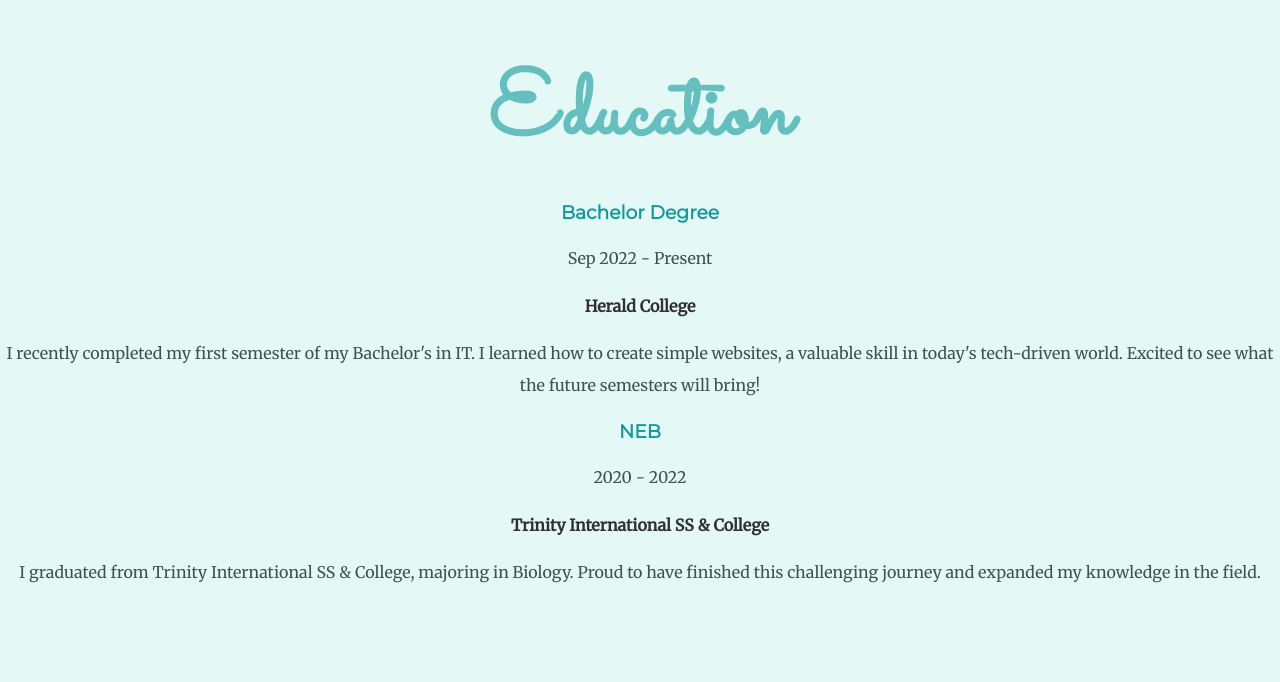
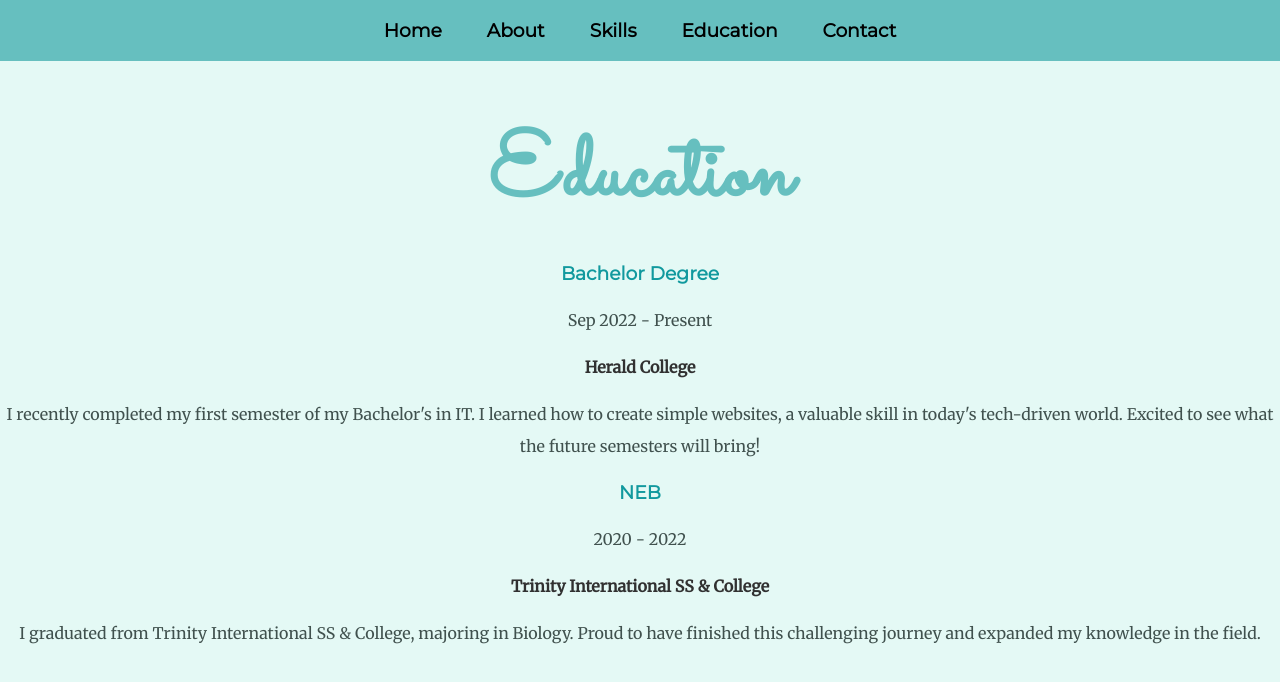
Before and after one commit to savonashrestha/portfolio, a plain HTML site: page education.html in a window 1280 px wide. Drawn offline with Linux system fonts and the light colour scheme.

Commit message:
Update education.html

```diff
--- a/education.html
+++ b/education.html
@@ -16,6 +16,13 @@
     }
 </style>
 <body>
+       <nav class="container">
+          <strong><h3><a href="index.html">Home</a>
+          <a href="profile.html">About</a>
+          <a href="skills.html">Skills</a>
+          <a href="education.html">Education</a>
+          <a href="contact.html">Contact</a></h3></strong>
+        </nav>
         <h1>Education</h1>
         <div class="timeline-header">
              <h3>Bachelor Degree</h3>
```
Lines whose indentation alone changed are shown as unchanged.
